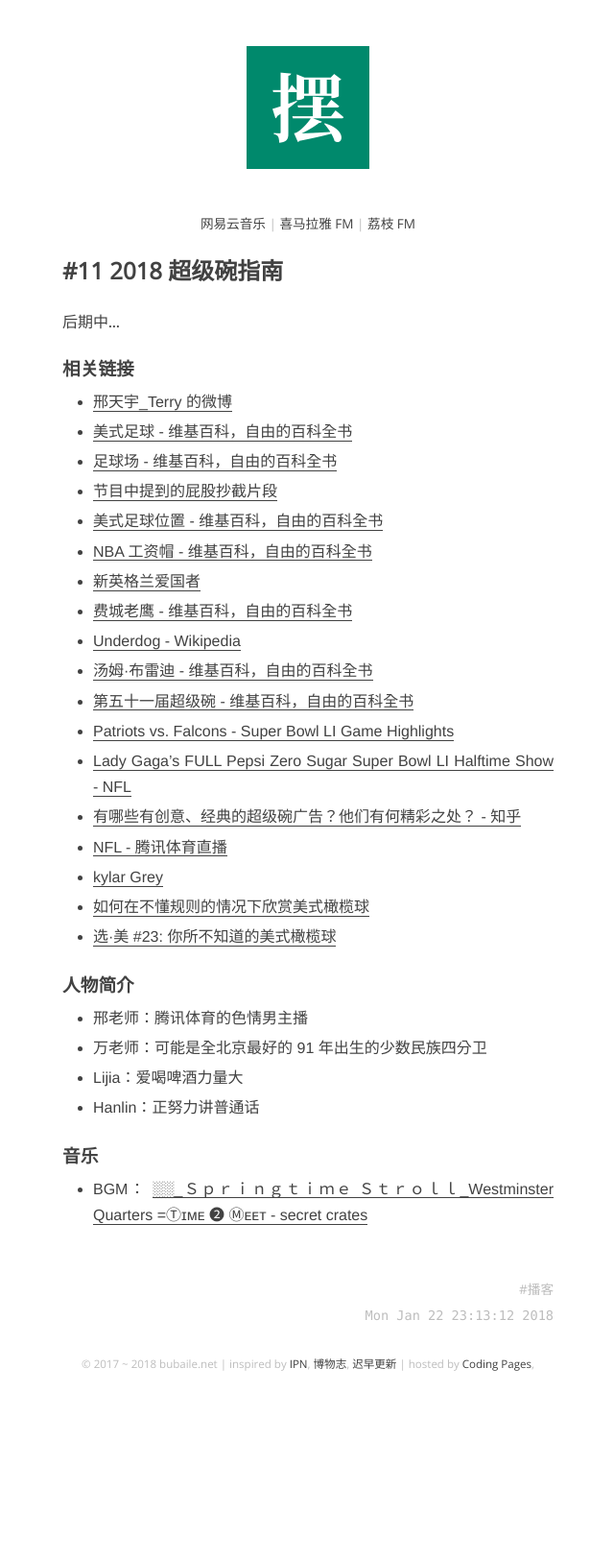
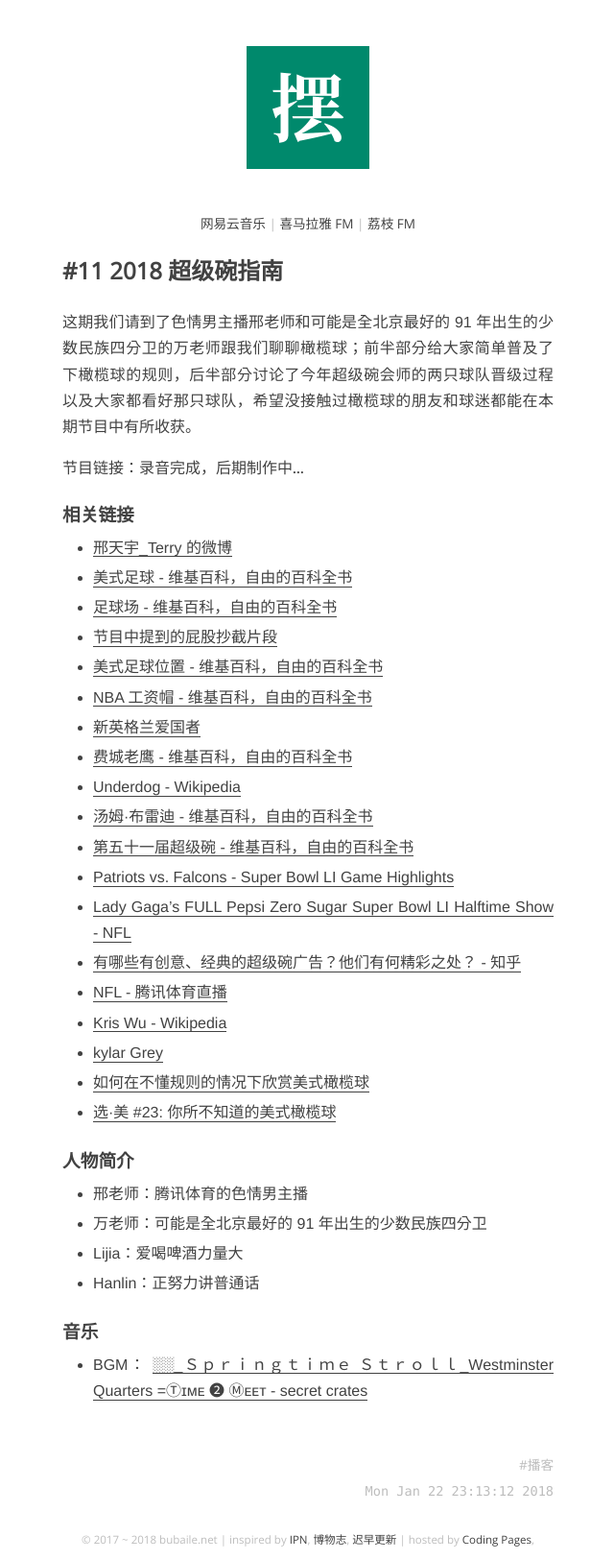
Before and after one commit to onion7878/bubaile.net, a Jekyll site: the page built from _posts/2018-01-22-nfl-superbowl-guide.md, in a window 1280 px wide. Shown: the whole page at 96% size, without its empty margins (319-959 px from the left). Built offline with Jekyll 4.4.1, drawn with Linux system fonts in a browser that asks for light colours; before the commit the page ends 1442 px from its top, so only the background shows below that.

Commit message:
更新简介

```diff
--- a/_posts/2018-01-22-nfl-superbowl-guide.md
+++ b/_posts/2018-01-22-nfl-superbowl-guide.md
@@ -8,7 +8,9 @@
 
 ---
 
-后期中...
+这期我们请到了色情男主播邢老师和可能是全北京最好的 91 年出生的少数民族四分卫的万老师跟我们聊聊橄榄球；前半部分给大家简单普及了下橄榄球的规则，后半部分讨论了今年超级碗会师的两只球队晋级过程以及大家都看好那只球队，希望没接触过橄榄球的朋友和球迷都能在本期节目中有所收获。
+
+节目链接：录音完成，后期制作中...
 
 ### 相关链接
 
@@ -27,6 +29,7 @@
 - [Lady Gaga's FULL Pepsi Zero Sugar Super Bowl LI Halftime Show - NFL](https://www.youtube.com/watch?v=txXwg712zw4)
 - [有哪些有创意、经典的超级碗广告？他们有何精彩之处？ - 知乎](https://www.zhihu.com/question/50362155)
 - [NFL - 腾讯体育直播](http://kbs.sports.qq.com/#nfl)
+- [Kris Wu - Wikipedia](https://en.wikipedia.org/wiki/Kris_Wu)
 - [kylar Grey](http://music.163.com/#/artist?id=74801)
 - [如何在不懂规则的情况下欣赏美式橄榄球](http://www.nflchina.com/news/detail/1978644.html)
 - [选·美 #23: 你所不知道的美式橄榄球](https://xuanmei.us/23)
```
